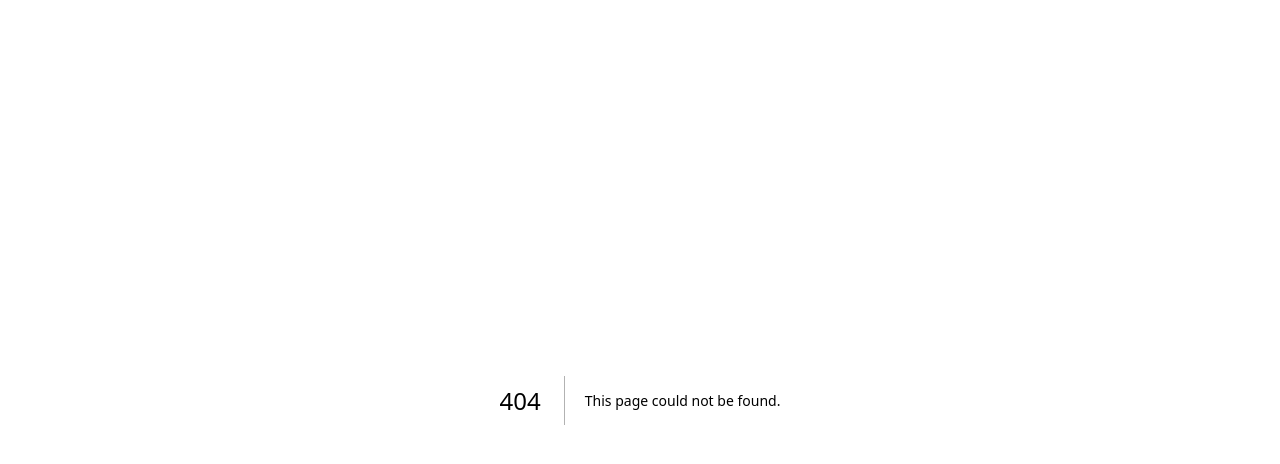
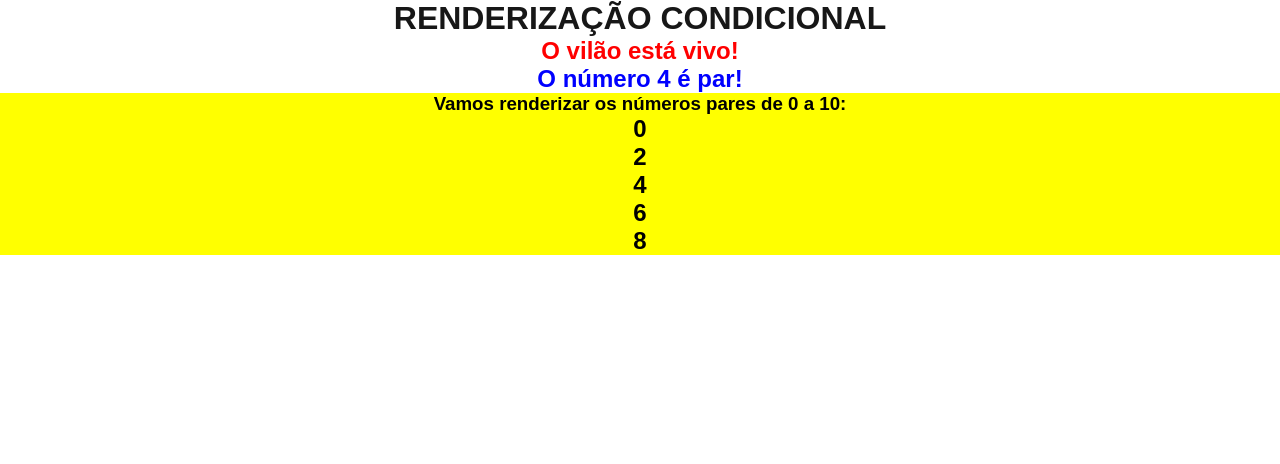
Before and after one commit to JoaoVictorCRP/programacao-script, a Next.js app in the folder 1-orientacao-a-objetos/: page /render in a window 1280 px wide. Before the commit this address had no page. Shown: the top 464 px of the page. Built offline with nearby package versions, Linux system fonts and the light colour scheme.

Commit message:
aula 19.03 | renderizacao condicional - numeros pares

```diff
--- a/1-orientacao-a-objetos/app/data/listaProdutos.ts
+++ b/1-orientacao-a-objetos/app/data/listaProdutos.ts
@@ -1,4 +1,4 @@
-import Produto from "@/model/Produto";
+import Produto from "@/app/model/Produto";
 
 
 export default [
--- /dev/null
+++ b/1-orientacao-a-objetos/app/render/component/Par.tsx
@@ -0,0 +1,9 @@
+export default function Par(props) {
+    const numeroPar:boolean = props.numero % 2 === 0;
+
+    return (
+        <div>
+            {numeroPar ? <h2>{props.numero}</h2> : null}
+        </div>
+    )
+}
--- a/1-orientacao-a-objetos/app/render/component/if.tsx
+++ b/1-orientacao-a-objetos/app/render/component/if.tsx
@@ -0,0 +1,7 @@
+export default function If(prop:any){
+    if (prop.condition){
+        return prop.children
+    } else {
+        return null
+    }
+}
--- /dev/null
+++ b/1-orientacao-a-objetos/app/render/page.tsx
@@ -0,0 +1,28 @@
+import If from "@/app/render/component/if";
+import Par from "@/app/render/component/Par";
+
+export default function Render (){
+    const vidaVilao = 100;
+    const numero = 4;
+
+    return (
+        <div style={{textAlign:"center"}}>
+            <h1>RENDERIZAÇÃO CONDICIONAL</h1>
+            <If condition={vidaVilao > 0}>
+                <h2 style={{color:"red"}}>O vilão está vivo!</h2>
+            </If>
+
+            <If condition={numero % 2 === 0}>
+                <h2 style={{color:"blue"}}>O número {numero} é par!</h2>
+            </If>
+
+            <div style={{backgroundColor:"yellow", color:"black"}}>
+                <h3>Vamos renderizar os números pares de 0 a 10:</h3>
+
+                {Array.from({length:10}, (_,index) => (
+                    <Par key={index} numero={index}></Par>
+                ))}
+            </div>
+        </div>
+    )
+}
```
Also changed, not shown: 1-orientacao-a-objetos/app/render/component/Item.tsx (added), 1-orientacao-a-objetos/app/render/component/Lista.tsx (added).
